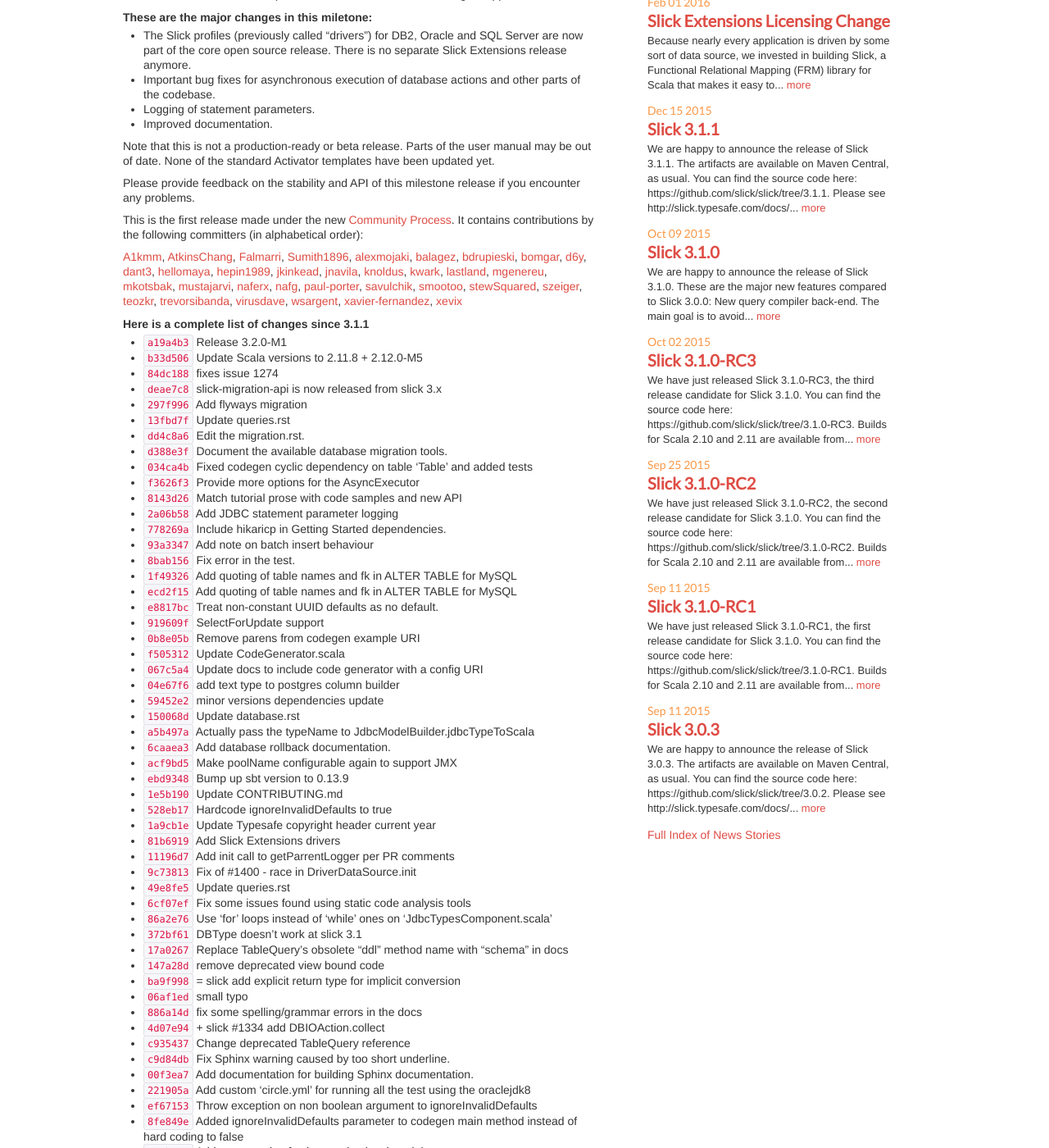
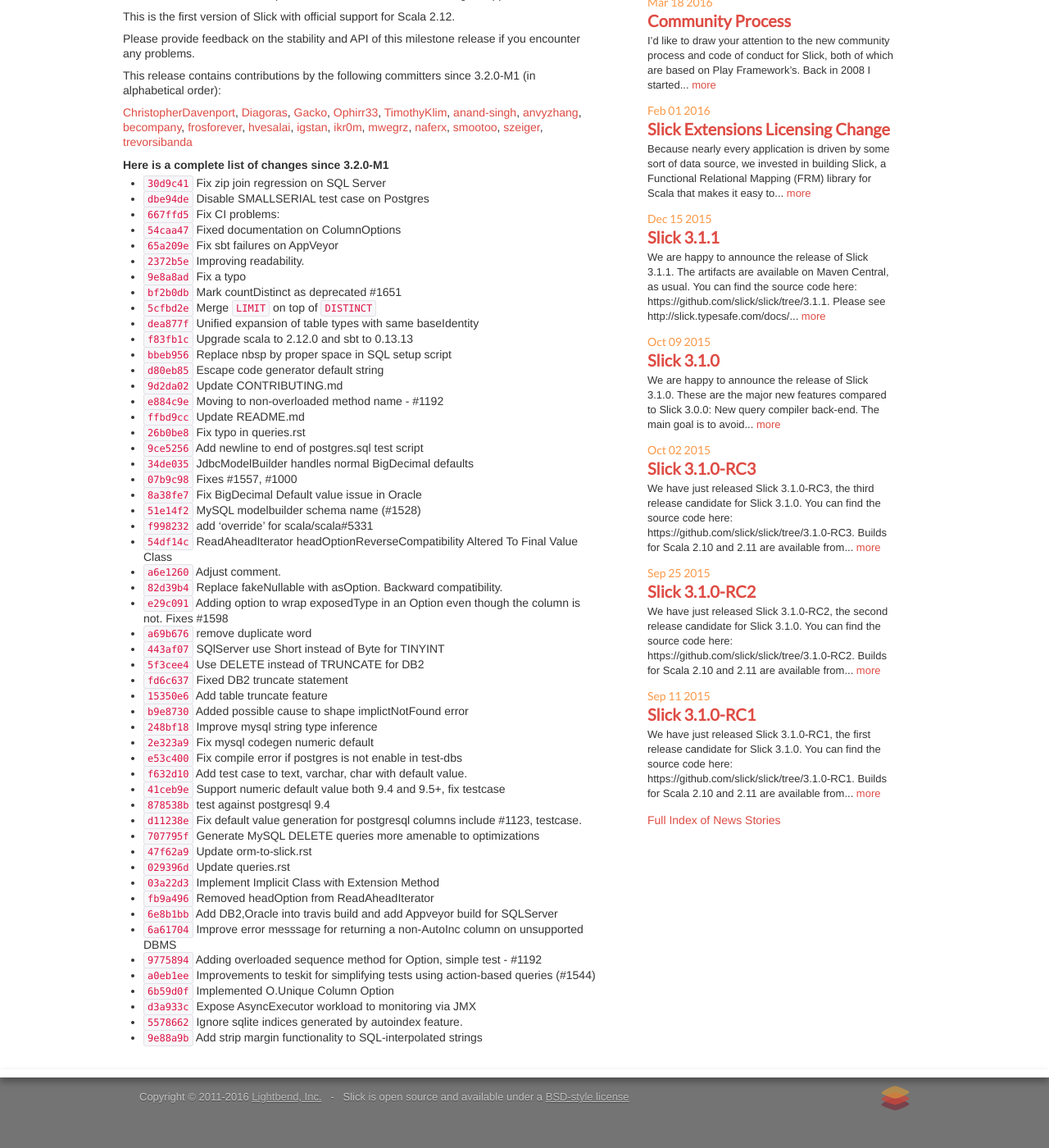
Before and after one commit to slick/slick.github.com, a Jekyll site: the page built from news/index.md, in a window 1280 px wide and 1400 px high, scrolled down 330 px. Shown: the whole window at 82% size. Built offline with Jekyll 4.4.1, drawn with Linux system fonts in a browser that asks for light colours; after the commit the page ends 1692 px from its top, so only the background shows below that; some of the changed text lies outside the part shown.

Commit message:
Slick 3.2.0-M2

```diff
--- /dev/null
+++ b/news/_posts/2016-12-05-slick-3.2.0-M2-released.md
@@ -0,0 +1,74 @@
+---
+layout: news
+title: Slick 3.2.0-M2
+author: Stefan Zeiger
+---
+We have just released Slick 3.2.0-M2, the second milestone for Slick 3.2. It
+should show up on Maven Central within the next few hours. You can find the
+source code here: <https://github.com/slick/slick/tree/3.2.0-M2>. Builds are
+available for Scala 2.11 and 2.12.0. From this release on, Slick requires Java 8.
+Older JVMs are no longer supported.
+
+This is the first version of Slick with official support for Scala 2.12.
+
+Please provide feedback on the stability and API of this milestone release if you encounter any problems.
+
+This release contains contributions by the following committers since 3.2.0-M1 (in alphabetical order):
+
+[ChristopherDavenport](https://github.com/ChristopherDavenport), [Diagoras](https://github.com/Diagoras), [Gacko](https://github.com/Gacko), [Ophirr33](https://github.com/Ophirr33), [TimothyKlim](https://github.com/TimothyKlim), [anand-singh](https://github.com/anand-singh), [anvyzhang](https://github.com/anvyzhang), [becompany](https://github.com/becompany), [frosforever](https://github.com/frosforever), [hvesalai](https://github.com/hvesalai), [igstan](https://github.com/igstan), [ikr0m](https://github.com/ikr0m), [mwegrz](https://github.com/mwegrz), [naferx](https://github.com/naferx), [smootoo](https://github.com/smootoo), [szeiger](https://github.com/szeiger), [trevorsibanda](https://github.com/trevorsibanda)
+
+##### Here is a complete list of changes since 3.2.0-M1
+
+* [``30d9c41``](https://github.com/slick/slick/commit/30d9c4134d658f1457e8f92abb0f70a131a0e705) Fix zip join regression on SQL Server
+* [``dbe94de``](https://github.com/slick/slick/commit/dbe94de685b1d2d7d33ed34b2ff7dc615510f73f) Disable SMALLSERIAL test case on Postgres
+* [``667ffd5``](https://github.com/slick/slick/commit/667ffd547df06caf83ba03fae680cc40e39eb776) Fix CI problems:
+* [``54caa47``](https://github.com/slick/slick/commit/54caa47a962fe8fc9f82ae78970a59ca68fa90bb) Fixed documentation on ColumnOptions
+* [``65a209e``](https://github.com/slick/slick/commit/65a209e85e062c805468b8f424e59c47cd0a8d04) Fix sbt failures on AppVeyor
+* [``2372b5e``](https://github.com/slick/slick/commit/2372b5e9fa74477e5380a28049b508ceedc9eeea) Improving readability.
+* [``9e8a8ad``](https://github.com/slick/slick/commit/9e8a8adbbe059a0977270cf8cf5bab7f550d793c) Fix a typo
+* [``bf2b0db``](https://github.com/slick/slick/commit/bf2b0dbec9716724ccdaf602b2c8fd3afe9b9273) Mark countDistinct as deprecated #1651
+* [``5cfbd2e``](https://github.com/slick/slick/commit/5cfbd2ef0d11cf0f331d124246bf1f7f6ea1cd25) Merge `LIMIT` on top of `DISTINCT`
+* [``dea877f``](https://github.com/slick/slick/commit/dea877f07af04e30cbed71ffae495f4d076f4abe) Unified expansion of table types with same baseIdentity
+* [``f83fb1c``](https://github.com/slick/slick/commit/f83fb1c02fa2a1f843b96dd6414ef6522c447f60) Upgrade scala to 2.12.0 and sbt to 0.13.13
+* [``bbeb956``](https://github.com/slick/slick/commit/bbeb956bd57739b2cf0f37abfc7b89456362dfb6) Replace nbsp by proper space in SQL setup script
+* [``d80eb85``](https://github.com/slick/slick/commit/d80eb8500d41236f0928415cc334e0c4e9ac6551) Escape code generator default string
+* [``9d2da02``](https://github.com/slick/slick/commit/9d2da02ea7033c4dbabec74bbbeedcdebf4c4af8) Update CONTRIBUTING.md
+* [``e884c9e``](https://github.com/slick/slick/commit/e884c9e433c232dea75644d2f64dd8c3bb684e93) Moving to non-overloaded method name - #1192
+* [``ffbd9cc``](https://github.com/slick/slick/commit/ffbd9cc0b3c8e738295ed08a676403dba58f9335) Update README.md
+* [``26b0be8``](https://github.com/slick/slick/commit/26b0be847859babe48f2e472d4a10c4ad53e8e0e) Fix typo in queries.rst
+* [``9ce5256``](https://github.com/slick/slick/commit/9ce525642641cca9d885cd1837a759a9ecb5dfa3) Add newline to end of postgres.sql test script
+* [``34de035``](https://github.com/slick/slick/commit/34de035128ca0cba538b2835414f15ae21aafa70) JdbcModelBuilder handles normal BigDecimal defaults
+* [``07b9c98``](https://github.com/slick/slick/commit/07b9c987b241497a790637a4b19e837bfd25f1c2) Fixes #1557, #1000
+* [``8a38fe7``](https://github.com/slick/slick/commit/8a38fe7431b9bb46418da6fe7480f30aa2110482) Fix BigDecimal Default value issue in Oracle
+* [``51e14f2``](https://github.com/slick/slick/commit/51e14f2756ed29b8c92a24b0ae24f2acd0b85c6f) MySQL modelbuilder schema name (#1528)
+* [``f998232``](https://github.com/slick/slick/commit/f9982326ca90582c7e4836cc4836a687bc09de8c) add 'override' for scala/scala#5331
+* [``54df14c``](https://github.com/slick/slick/commit/54df14c07591879ea1d8ba6e44568cf9599fb42c) ReadAheadIterator headOptionReverseCompatibility Altered To Final Value Class
+* [``a6e1260``](https://github.com/slick/slick/commit/a6e1260e1c4daf290a99af15297e175d036b52e0) Adjust comment.
+* [``82d39b4``](https://github.com/slick/slick/commit/82d39b41ee22da14ad265e0deedf06191e50c628) Replace fakeNullable with asOption. Backward compatibility.
+* [``e29c091``](https://github.com/slick/slick/commit/e29c0914c719bd957907ef98241b400045370f6a) Adding option to wrap exposedType in an Option even though the column is not. Fixes #1598
+* [``a69b676``](https://github.com/slick/slick/commit/a69b6761e87861c61227d6fba007f893db28d60e) remove duplicate word
+* [``443af07``](https://github.com/slick/slick/commit/443af071ae0391402353c2ee43a77b7f0ca0cdfd) SQlServer use Short instead of Byte for TINYINT
+* [``5f3cee4``](https://github.com/slick/slick/commit/5f3cee40971f7b42fe8cb8ecb399bdd3ebe8972f) Use DELETE instead of TRUNCATE for DB2
+* [``fd6c637``](https://github.com/slick/slick/commit/fd6c6378b143e8004d357b6cefe0948ad3303e26) Fixed DB2 truncate statement
+* [``15350e6``](https://github.com/slick/slick/commit/15350e6705bb2bc36c549168ae66a9d81867ad62) Add table truncate feature
+* [``b9e8730``](https://github.com/slick/slick/commit/b9e8730cf42d3bfb2e8c35e0a1550cdebb9e1b60) Added possible cause to shape implictNotFound error
+* [``248bf18``](https://github.com/slick/slick/commit/248bf1882adcce73cdeed7ac75295d50aac851e1) Improve mysql string type inference
+* [``2e323a9``](https://github.com/slick/slick/commit/2e323a9f173e544d469a0cf755e8b699ceac91fe) Fix mysql codegen numeric default
+* [``e53c400``](https://github.com/slick/slick/commit/e53c400c0edf4fb24f55009564e2885ecb7e2712) Fix compile error if postgres is not enable in test-dbs
+* [``f632d10``](https://github.com/slick/slick/commit/f632d10e58bf5f70746b33f3a893f60d02aea787) Add test case to text, varchar, char with default value.
+* [``41ceb9e``](https://github.com/slick/slick/commit/41ceb9ecd9523fd69aa07adbb8c7a255ee1b21e2) Support numeric default value both 9.4 and 9.5+, fix testcase
+* [``878538b``](https://github.com/slick/slick/commit/878538bba9f136b6a0617a9dd9e1d1a5799e7e9c) test against postgresql 9.4
+* [``d11238e``](https://github.com/slick/slick/commit/d11238e88d752042dae8dd81572c6288ca3ae8ab) Fix default value generation for postgresql columns include #1123, testcase.
+* [``707795f``](https://github.com/slick/slick/commit/707795f43e24af5a17640a7922cf78de9f436c49) Generate MySQL DELETE queries more amenable to optimizations
+* [``47f62a9``](https://github.com/slick/slick/commit/47f62a969b466becaac4dfe5f3f06e613f6a3e70) Update orm-to-slick.rst
+* [``029396d``](https://github.com/slick/slick/commit/029396dce8b29b4f1cd3f0812b5476c07e23254c) Update queries.rst
+* [``03a22d3``](https://github.com/slick/slick/commit/03a22d315a658c547b3cdcc31a94f862c60ddb58) Implement Implicit Class with Extension Method
+* [``fb9a496``](https://github.com/slick/slick/commit/fb9a496f2ebad530ded58e5c78ee8225ec065ea4) Removed headOption from ReadAheadIterator
+* [``6e8b1bb``](https://github.com/slick/slick/commit/6e8b1bb8652668f970bdbbc8c42037c47bab0c5e) Add DB2,Oracle into travis build and add Appveyor build for SQLServer
+* [``6a61704``](https://github.com/slick/slick/commit/6a617046b50a22268e88f82fbe7c814e1dc9a619) Improve error messsage for returning a non-AutoInc column on unsupported DBMS
+* [``9775894``](https://github.com/slick/slick/commit/97758946c18fa1224b1228c4a79b84656054c1e3) Adding overloaded sequence method for Option, simple test - #1192
+* [``a0eb1ee``](https://github.com/slick/slick/commit/a0eb1ee1a06cac2b34680a3be9abdc478ce2b953) Improvements to teskit for simplifying tests using action-based queries (#1544)
+* [``6b59d0f``](https://github.com/slick/slick/commit/6b59d0fc228bc4262491d0cf7110eaac0e0d8a7f) Implemented O.Unique Column Option
+* [``d3a933c``](https://github.com/slick/slick/commit/d3a933ceaff2c85979959f36abb211868ecfa838) Expose AsyncExecutor workload to monitoring via JMX
+* [``5578662``](https://github.com/slick/slick/commit/557866266c8cefdcf585f131eed8bbb613068924) Ignore sqlite indices generated by autoindex feature.
+* [``9e88a9b``](https://github.com/slick/slick/commit/9e88a9baeb960c2e0a02b9fec665baaed9f66f60) Add strip margin functionality to SQL-interpolated strings
```
Also changed, not shown: docs/index.md (+1 -0 lines).
